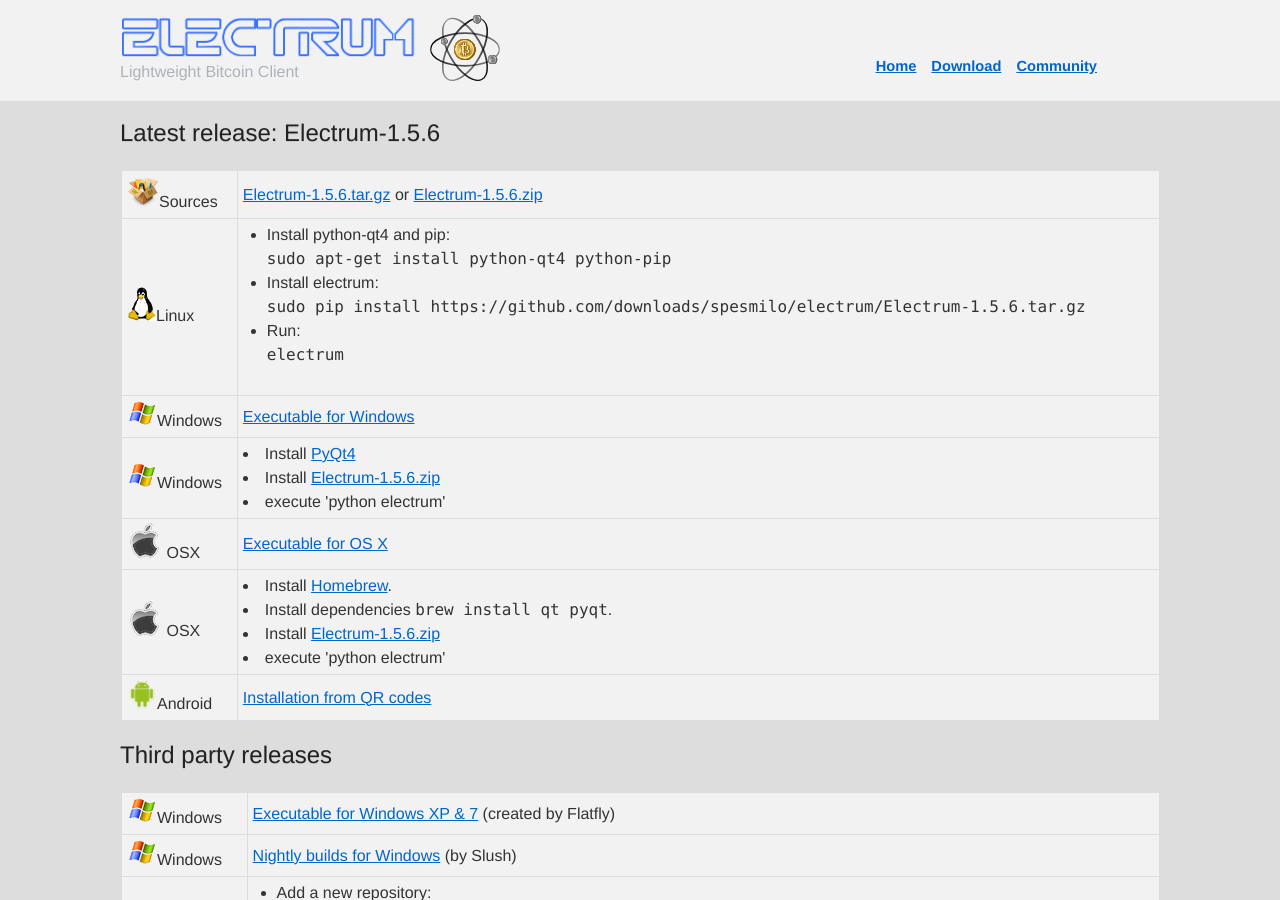
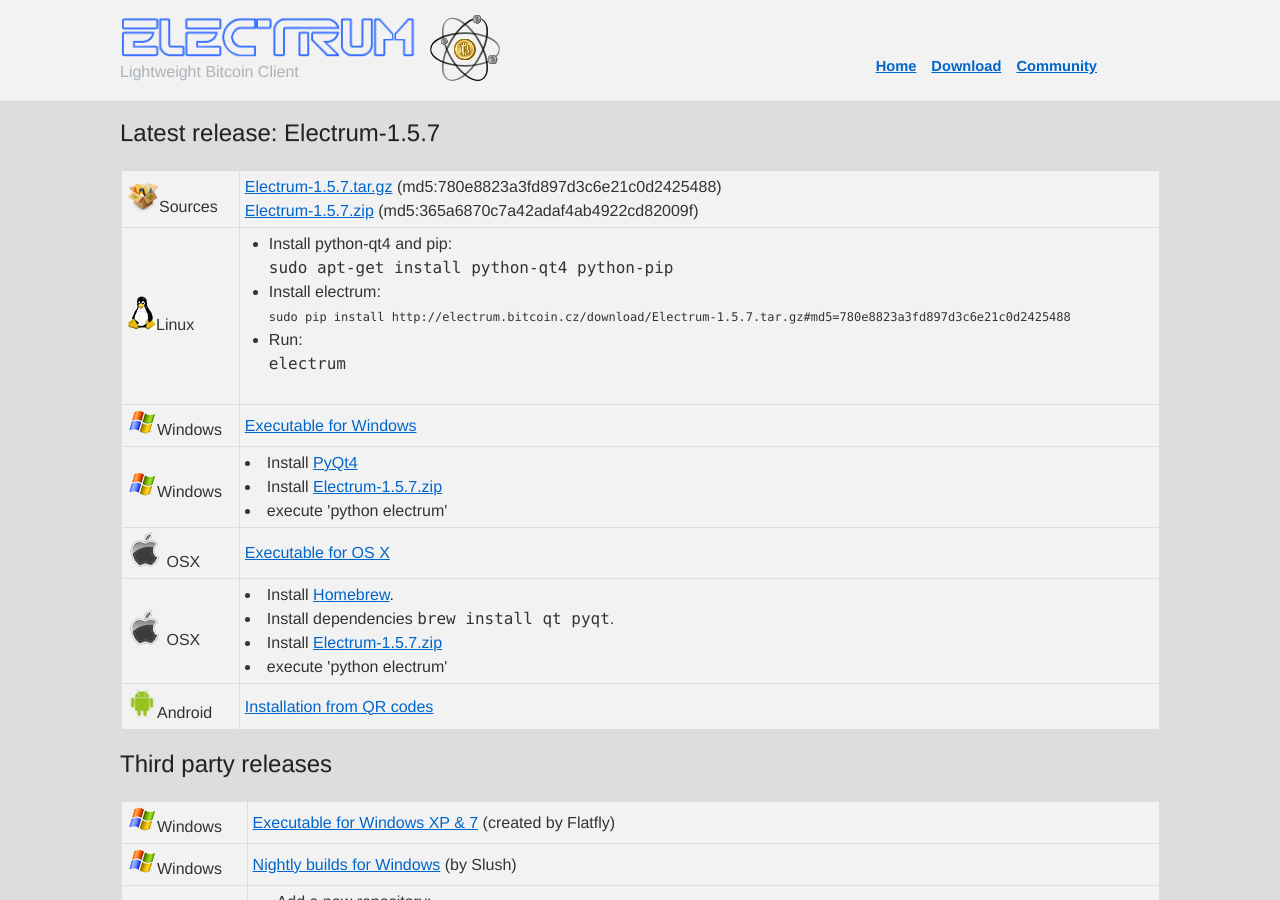
Before and after one commit to ecdsa/electrum-web, a Jekyll site: the page download.html, which Jekyll copies as it is, in a window 1280 px wide and 900 px high. Built offline with Jekyll 4.4.1, drawn with Linux system fonts in a browser that asks for light colours.

```diff
--- a/android.html
+++ b/android.html
@@ -42,14 +42,14 @@ Once you have installed the apk, launch the Python for Android application and c
 4. Tap Scan Barcode.
 5. Scan the following QRcode:
 </pre>
-<img src="http://chart.apis.google.com/chart?cht=qr&chs=300x300&chld=L&choe=UTF-8&chl=e4a_install.py%0Aimport+urllib%2C+zipfile%2C+os%0Ap%3D%22https%3A%2F%2Fgithub.com%2Fdownloads%2Fspesmilo%2Felectrum%2Fe4a%22%0An%3D%22e4a-1.5.6%22%0Anz%3Dn%2B%22.zip%22%0Aurllib.urlretrieve(p%2Cnz)%0Azipfile.ZipFile(nz).extractall()%0Aos.rename(n%2C'scripts%2F'%2Bn)"
+<img src="http://chart.apis.google.com/chart?cht=qr&chs=300x300&chld=L&choe=UTF-8&chl=e4a_install.py%0Aimport+urllib%2C+zipfile%2C+os%0Ap%3D%22http%3A%2F%2Felectrum.bitcoin.cz%2Fdownload%2Fe4a-157zip%22%0An%3D%22e4a-1.5.7%22%0Anz%3Dn%2B%22.zip%22%0Aurllib.urlretrieve(p%2Cnz)%0Azipfile.ZipFile(nz).extractall()%0Aos.rename(n%2C'scripts%2F'%2Bn)"
 />
 <pre>This will install a script named e4a_install.py</pre>
 
 <h3>4. Download and install Electrum</h3>
 <pre>
-1. Tap e4a_install.py: it will download and install a directory named "e4a-1.5.6
-2. To launch Electrum, visit the "e4a-1.5.6" directory and tap 'electrum.py'
+1. Tap e4a_install.py: it will download and install a directory named "e4a-1.5.7
+2. To launch Electrum, visit the "e4a-1.5.7" directory and tap 'electrum.py'
 </pre>
 
 <h3>5. Create a shortcut to your home screen</h3>
--- a/download.html
+++ b/download.html
@@ -32,14 +32,15 @@
 
 <div class="container">
 
-  <h3>Latest release: Electrum-1.5.6</h3>
+  <h3>Latest release: Electrum-1.5.7</h3>
 
   <table style="background-color:#f2f2f2;">
   <tr>
     <td><img src="media/tar-gz.png" width=32/>Sources</td>
     <td>
-      <a href="https://github.com/downloads/spesmilo/electrum/Electrum-1.5.6.tar.gz">Electrum-1.5.6.tar.gz</a>
-      or <a href="https://github.com/downloads/spesmilo/electrum/Electrum-1.5.6.zip">Electrum-1.5.6.zip</a><br/>
+      <a href="http://electrum.bitcoin.cz/download/Electrum-1.5.7.tar.gz">Electrum-1.5.7.tar.gz</a> (md5:780e8823a3fd897d3c6e21c0d2425488)<br/>
+      <a href="http://electrum.bitcoin.cz/download/Electrum-1.5.7.zip">Electrum-1.5.7.zip</a>
+      (md5:365a6870c7a42adaf4ab4922cd82009f)<br/>
     </td>
   </tr>
   <tr>
@@ -47,27 +48,27 @@
     <td>
       <ul>
 	<li>Install python-qt4 and pip:<br/><tt>sudo apt-get install python-qt4 python-pip</tt></li>
-	<li>Install electrum:<br/><tt>sudo pip install https://github.com/downloads/spesmilo/electrum/Electrum-1.5.6.tar.gz</tt></li>
+	<li>Install electrum:<br/><tt style="font-size:75%">sudo pip install http://electrum.bitcoin.cz/download/Electrum-1.5.7.tar.gz#md5=780e8823a3fd897d3c6e21c0d2425488</tt></li>
 	<li>Run:<br/><tt>electrum</tt></li>
       </ul>
     </td>
   </tr>
   <tr>
     <td><img src="media/os_windows.gif"/>Windows<br/></td>
-    <td><a href="https://github.com/downloads/spesmilo/electrum/electrum-1.5.6-setup.exe">Executable for Windows</a></td>
+    <td><a href="http://electrum.bitcoin.cz/download/electrum-1.5.6-setup.exe">Executable for Windows</a></td>
   </tr>
   <tr>
     <td><img src="media/os_windows.gif"/>Windows</td>
     <td>
       <li>Install <a href="http://www.riverbankcomputing.co.uk/software/pyqt/download">PyQt4</a> </li>
-      <li>Install <a href="https://github.com/downloads/spesmilo/electrum/Electrum-1.5.6.zip">Electrum-1.5.6.zip</a> </li>
+      <li>Install <a href="http://electrum.bitcoin.cz/download/Electrum-1.5.7.zip">Electrum-1.5.7.zip</a> </li>
       <li>execute 'python electrum'</li>
     </td>
   </tr>
   <tr>
     <td><img src="media/os_apple.png"> OSX<br/></td>
     <td>
-    <a href="https://github.com/downloads/spesmilo/electrum/electrum-v1.5.6-macosx.dmg">Executable for OS X</a>
+    <a href="http://electrum.bitcoin.cz/download/electrum-v1.5.6-macosx.dmg">Executable for OS X</a>
     </td>
   </tr>
   <tr>
@@ -75,7 +76,7 @@
     <td>
       <li>Install <a href="http://mxcl.github.com/homebrew/">Homebrew</a>.</li>
       <li>Install dependencies <tt>brew install qt pyqt</tt>.</li>
-      <li>Install <a href="https://github.com/downloads/spesmilo/electrum/Electrum-1.5.6.zip">Electrum-1.5.6.zip</a> </li>
+      <li>Install <a href="http://electrum.bitcoin.cz/download/Electrum-1.5.7.zip">Electrum-1.5.7.zip</a> </li>
       <li>execute 'python electrum'</li>
     </td>
   </tr>
```
